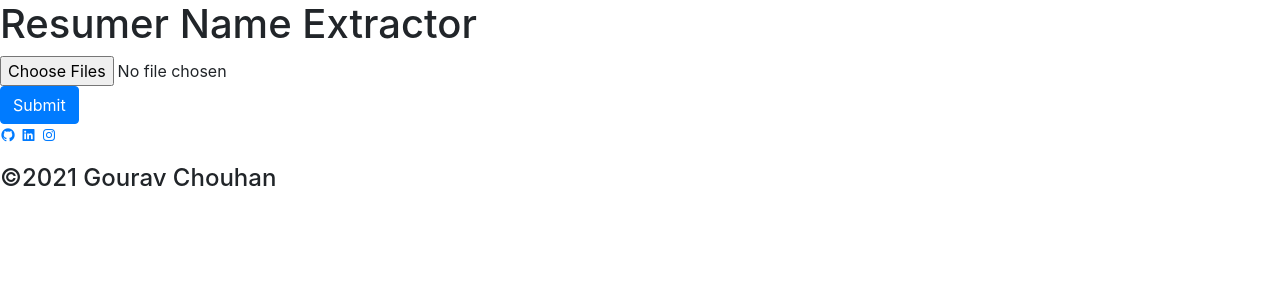
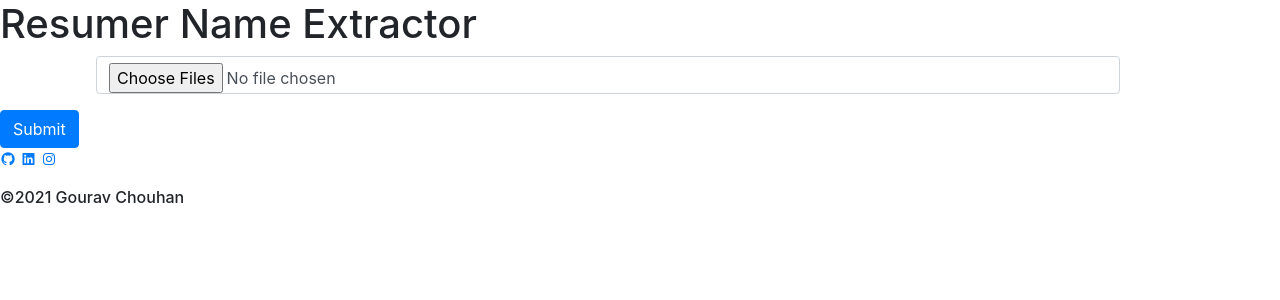
Before and after one commit to g0urav-hustler/Resumer-Name-Extractor, a Flask app: page / in a window 1280 px wide. Shown: the top 300 px of the page. Run offline with Flask 2, Linux system fonts and the light colour scheme; some libraries are stand-ins or nearby versions.

Commit message:
Update home.html

```diff
--- a/templates/home.html
+++ b/templates/home.html
@@ -12,6 +12,7 @@
     <link href='https://unpkg.com/boxicons@2.0.7/css/boxicons.min.css' rel='stylesheet'>
 
     <!-- css -->
+<!--     <link rel="stylesheet" href="static/static.css"> -->
   <link rel="stylesheet" href="{{url_for('static', filename='style.css')}}">
 
     <title>Resumer Name Extractor</title>
@@ -21,17 +22,21 @@
     <div class="head">
       <h1>Resumer Name Extractor</h1>
     </div>
-    <div class="upload_files">
-      <form action="\resumes_name" method="post" enctype="multipart/form-data">
-      <div class="file-upload-wrapper">
+    <div class="upload_files" >
+      <form action="\resumes_name" method="post" enctype="multipart/form-data" >
+        <div class="mb-3" style="display:block;width: 80% ;margin-left: 6rem; ">
+            <!-- <label for="formFileMultiple" class="form-label"></label> -->
+            <input class="form-control" type="file" id="formFileMultiple" multiple>
+          </div>
+      <!-- <div class="file-upload-wrapper">
         <input type="file" id="input-file-now" name="files" class="file-upload" multiple />
-      </div>
+      </div> -->
       <button type="submit" class="btn btn-primary">Submit</button>
     </form>
   </div>
      {% if up_files %}
-     <a href="/download_file">Click me.</a>
-     <h2>Resume Dataframe</h2>
+     <a href="/download_file" style="display: block;text-align: center;">Click me.</a>
+     <h2 style="text-align:center;margin-top: 2rem;">Resume Dataframe</h2>
     <div class="resume_table my-3">
         <table class="table table-striped">
             <thead>
@@ -60,7 +65,7 @@
         <a href="https://www.linkedin.com/in/gourav-chouhan-3b357a202/" target="_blank" class="link"><i class='bx bxl-linkedin-square'></i></a>
         <a href="https://www.instagram.com/g0urav_hustler/" target="_blank" class="link"><i class='bx bxl-instagram'></i></a>
       </div>
-      <p><h4>©2021 Gourav Chouhan</h4></p>
+      <p><h6>©2021 Gourav Chouhan</h6></p>
     </div>
 
     <!-- Optional JavaScript -->
```
